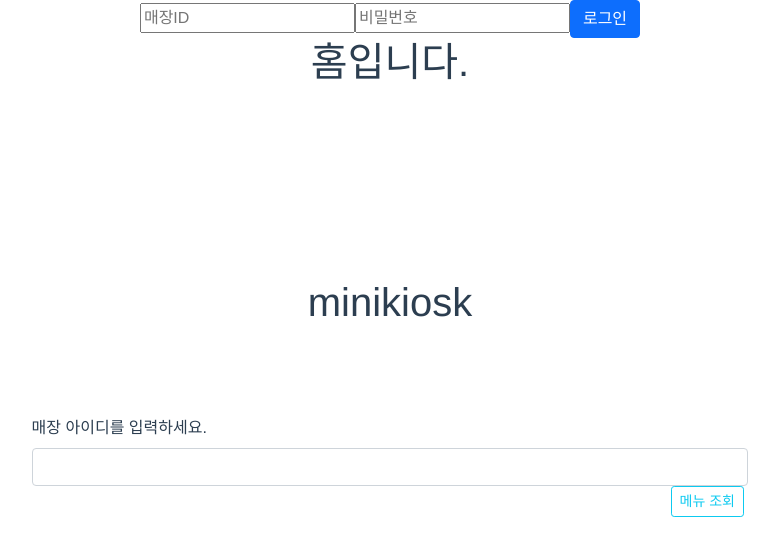
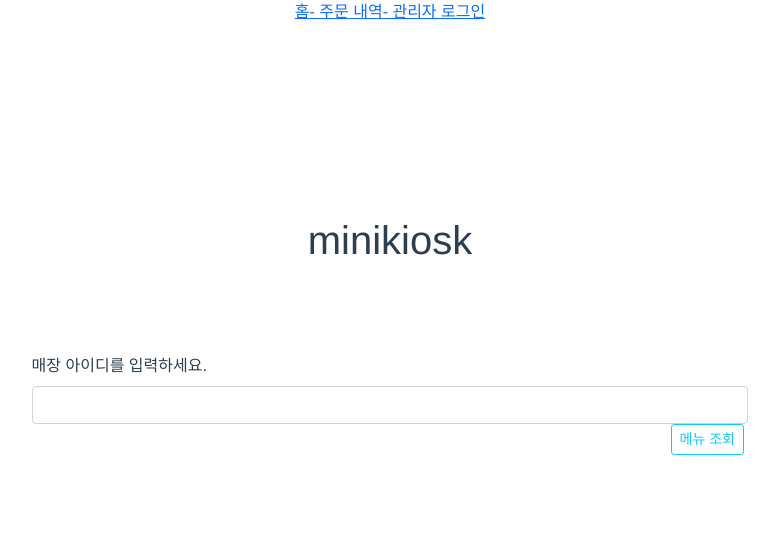
Before and after one commit to beaverpay/minikiosk_view, a Vue app: page / in a window 1280 px wide. Shown: the top 556 px of the page, without its empty margins (250-1029 px from the left). Built offline with nearby package versions, Linux system fonts and the light colour scheme.

Commit message:
로그인 분리, 간단한 헤더 생성

```diff
--- a/src/App.vue
+++ b/src/App.vue
@@ -1,59 +1,20 @@
 <template>
-	<div id="app">
-		<!-- 간단한 로그인 로그아웃 기능 -->
-
-		<form v-if="$store.state.token ? false : true">
-			<input type="text" v-model="userStoreId" placeholder="매장ID" />
-			<input type="password" v-model="userPassword" placeholder="비밀번호" />
-			<input
-				@click="$store.dispatch('login', { userStoreId: this.userStoreId, userPassword: this.userPassword })"
-				type="button"
-				class="btn btn-primary"
-				value="로그인"
-			/>
-		</form>
-		<form v-else>
-			<div class="row p-0 m-0">
-				<h1 class="col-6">storeId : {{$store.state.storeId}}</h1>
-				<input @click="$store.dispatch('logout')" type="button" class="btn btn-primary col-6" value="로그아웃" />
-			</div>
-		</form>
-		<router-view></router-view>
-
-</div>
+  <div id="app">
+    <Header />
+    <div id="content" class="content">
+      <router-view></router-view>
+    </div>
+  </div>
 </template>
 <script>
+import Header from './components/Header.vue'
 
 export default {
-	name: 'App',
-	data() {
-		return {
-			userStoreId: '',
-			userPassword: '',
-			orderList: [],
-		};
-	},
-	created: function () {
-		// this.getList();
-	},
-	methods: {
-		getList: function () {
-			// axios를 이용하여 API 호출 (component 안에서 axios를 this.$axios로 사용할 수 있습니다.)
-			this.axios
-				.get('http://ec2-3-36-49-133.ap-northeast-2.compute.amazonaws.com/order/orders')
-				.then((response) => {
-					console.log('### response: ' + JSON.stringify(response));
-					this.OrderList = response.data;
-				})
-				.catch((error) => {
-					console.log(error);
-				});
-		},
-	},
-	components: {
-
-	},
-};
+  name: 'App',
+  components: {
+    Header
+  }
+}
 </script>
 
 <style>
--- /dev/null
+++ b/src/components/Header.vue
@@ -0,0 +1,12 @@
+<template>
+    <div>
+        <a href="/">홈</a>
+            <a href="/login">- 주문 내역</a>
+            <a href="/orderlist">- 관리자 로그인</a>
+    </div>
+</template>
+<script>
+export default {
+  name: "header"
+}
+</script>
--- a/src/components/Home.vue
+++ b/src/components/Home.vue
@@ -1,5 +1,4 @@
 <template>
-	<h1>홈입니다.</h1>
 	<Menu/>
 </template>
 
@@ -11,7 +10,7 @@ export default {
 		return{}
 	},
 	components: {
-		Menu
+		Menu,
 	}
 	// updated(){
 	// 	this.$state.commit('storeToken','');
--- /dev/null
+++ b/src/components/Login.vue
@@ -0,0 +1,67 @@
+<template>
+	<div id="app">
+		<!-- 간단한 로그인 로그아웃 기능 -->
+
+		<form v-if="$store.state.token ? false : true">
+			<input type="text" v-model="userStoreId" placeholder="매장ID" />
+			<input type="password" v-model="userPassword" placeholder="비밀번호" />
+			<input
+				@click="$store.dispatch('login', { userStoreId: this.userStoreId, userPassword: this.userPassword })"
+				type="button"
+				class="btn btn-primary"
+				value="로그인"
+			/>
+		</form>
+		<form v-else>
+			<div class="row p-0 m-0">
+				<h1 class="col-6">storeId : {{$store.state.storeId}}</h1>
+				<input @click="$store.dispatch('logout')" type="button" class="btn btn-primary col-6" value="로그아웃" />
+			</div>
+		</form>
+		<router-view></router-view>
+
+</div>
+</template>
+<script>
+
+export default {
+	name: 'App',
+	data() {
+		return {
+			userStoreId: '',
+			userPassword: '',
+			orderList: [],
+		};
+	},
+	created: function () {
+		// this.getList();
+	},
+	methods: {
+		getList: function () {
+			// axios를 이용하여 API 호출 (component 안에서 axios를 this.$axios로 사용할 수 있습니다.)
+			this.axios
+				.get('http://ec2-3-36-49-133.ap-northeast-2.compute.amazonaws.com/order/orders')
+				.then((response) => {
+					console.log('### response: ' + JSON.stringify(response));
+					this.OrderList = response.data;
+				})
+				.catch((error) => {
+					console.log(error);
+				});
+		},
+	},
+	components: {
+
+	},
+};
+</script>
+
+<style>
+#app {
+	font-family: Avenir, Helvetica, Arial, sans-serif;
+	-webkit-font-smoothing: antialiased;
+	-moz-osx-font-smoothing: grayscale;
+	text-align: center;
+	color: #2c3e50;
+}
+</style>
--- a/src/components/StoreEdit.vue
+++ b/src/components/StoreEdit.vue
@@ -40,6 +40,7 @@ export default {
                     //수량
                     order_amount: this.order_amount
                 }).then(res => {
+                    window.alert("주문이 완료되었습니다.")
                     console.log('주문 성공 로그');
                     console.log(res);
                     //저장 후 성공 시 원래 매장 번호 들고 스토어 화면으로 이동
@@ -48,6 +49,7 @@ export default {
                         query: {id: this.$route.query.id}
                     });
                 }).catch(function(error){
+                    window.alert("재고가 부족합니다.")
                     console.log('주문 실패 로그');
                     console.log(error);
                 });
```
Also changed, not shown: 2 other files (tests, documents, lock files or other folders).
